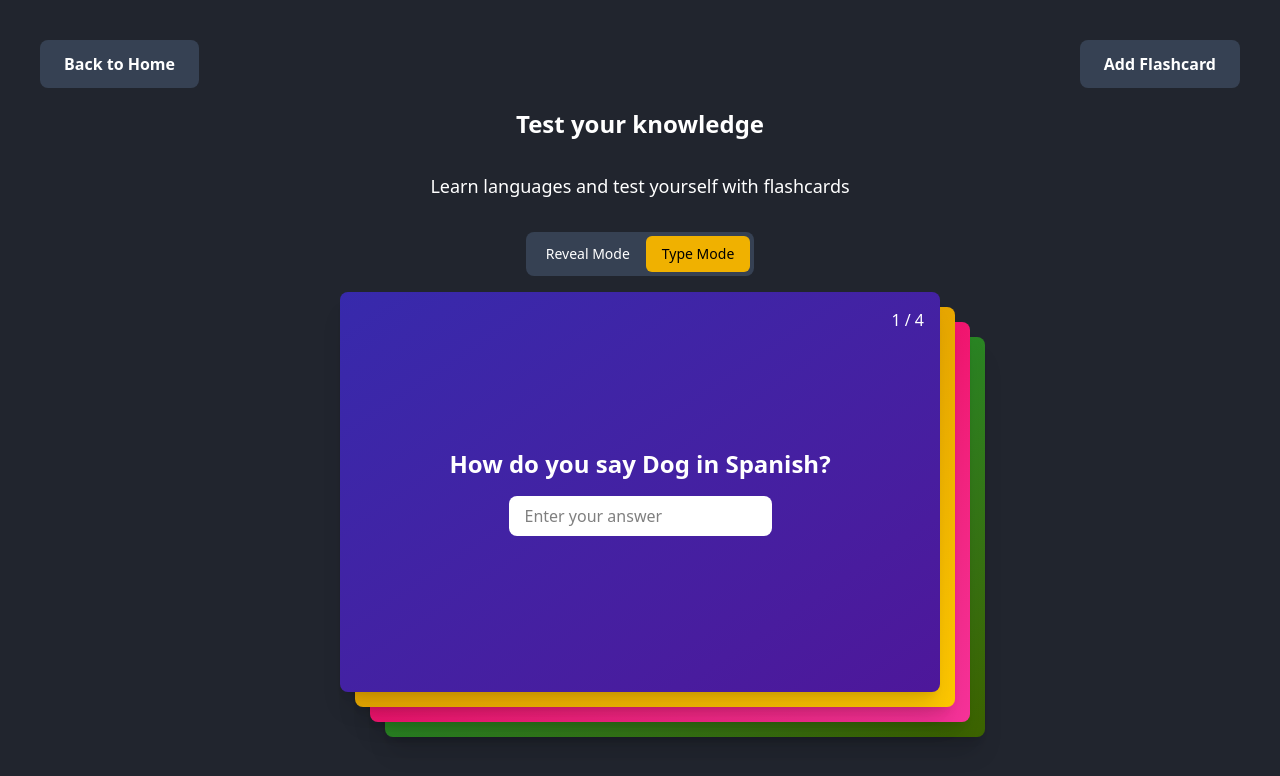
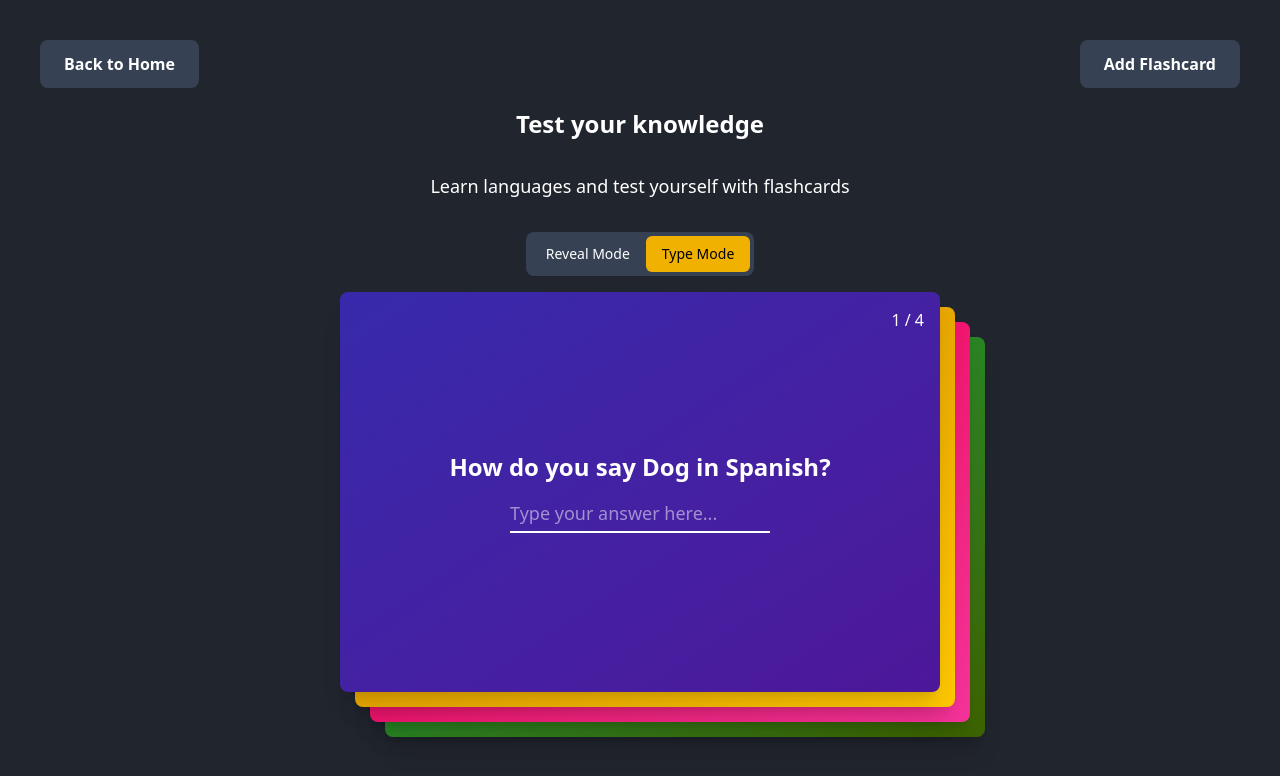
Before and after one commit to AndyBeable/idioma, a React (Vite) app: page /flashcards in a window 1280 px wide. Shown: the top 776 px of the page. Built offline with nearby package versions, Linux system fonts and the light colour scheme; no server answers.

Commit message:
updates styles for input

```diff
--- a/src/components/Flashcard.jsx
+++ b/src/components/Flashcard.jsx
@@ -62,13 +62,14 @@ function Flashcard({
         type="text"
         value={userAnswer}
         onChange={(e) => setUserAnswer(e.target.value)}
-        placeholder="Enter your answer"
-        className="bg-white text-black px-4 py-2 rounded-lg focus:outline-none focus:ring-2 focus:ring-white"
+        placeholder="Type your answer here..."
+        className="bg-transparent text-white text-lg border-b-2 border-white/50 pb-1 outline-none placeholder:text-white/50 focus:border-white"
         onKeyDown={(e) => {
           if (e.key === 'Enter') {
             handleSubmitAnswer()
           }
         }}
+        autoFocus
       />
     )
   ) : (
```
